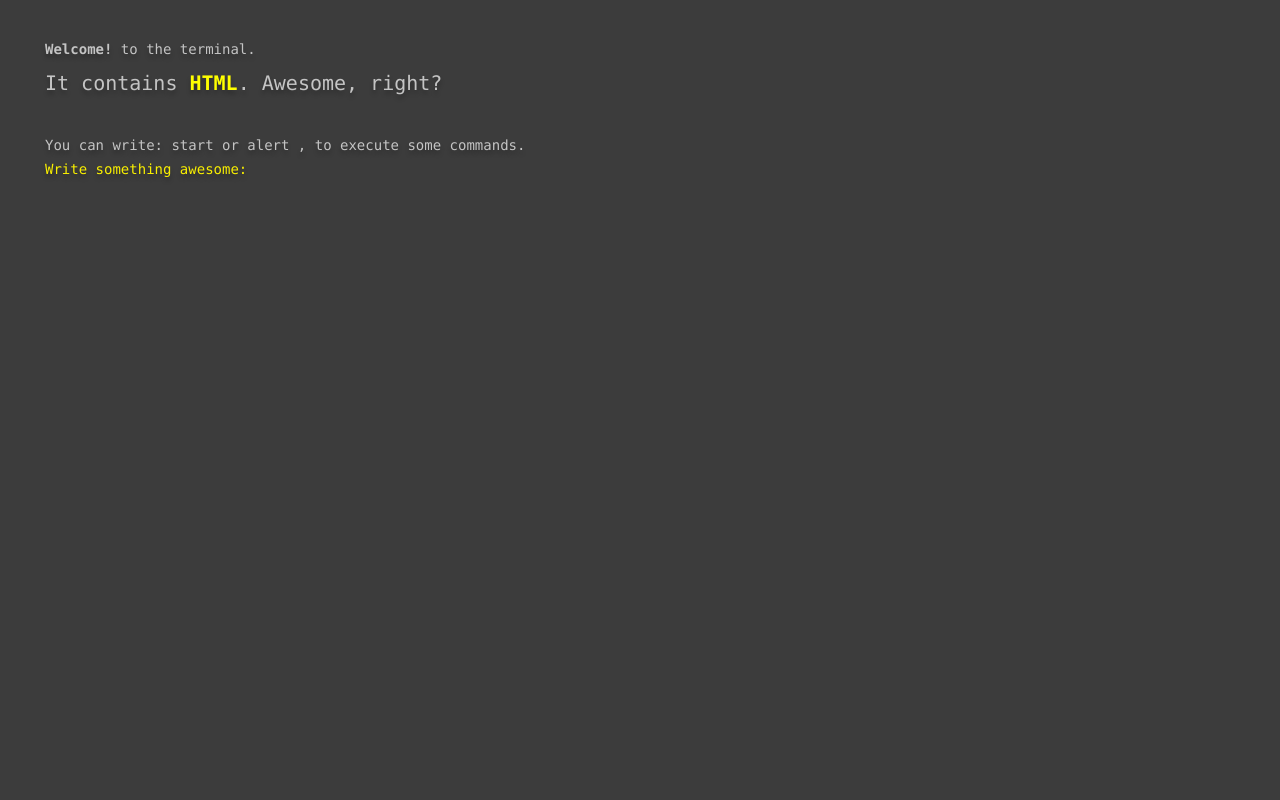
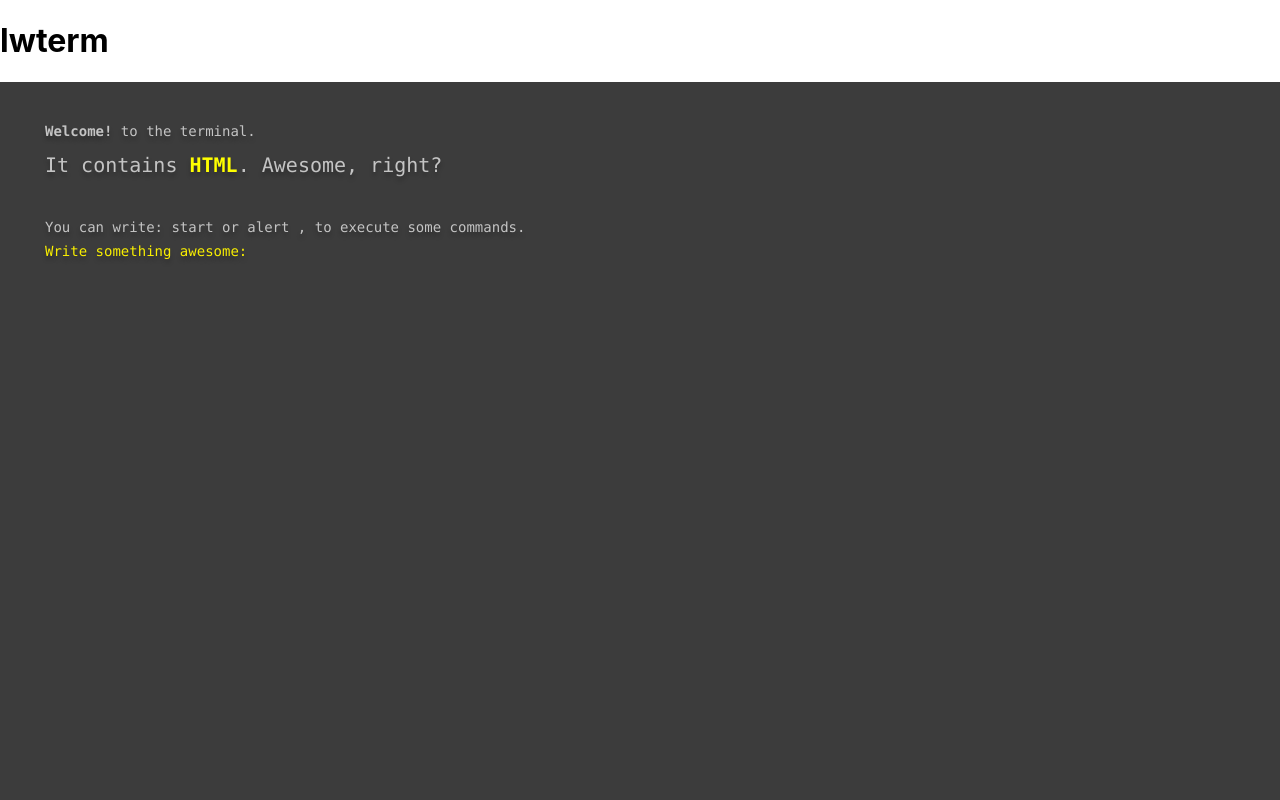
Before and after one commit to luke-weller/terminal, a React (Create React App) app: page / in a window 1280 px wide. Shown: the top 800 px of the page. Built offline with nearby package versions, Linux system fonts and the light colour scheme.

Commit message:
fix issues blocking pipeline build inn github actions into azure

```diff
--- a/public/index.html
+++ b/public/index.html
@@ -24,7 +24,7 @@
       work correctly both with client-side routing and a non-root public URL.
       Learn how to configure a non-root public URL by running `npm run build`.
     -->
-    <title>React App</title>
+    <title>Luke Weller</title>
   </head>
   <body>
     <noscript>You need to enable JavaScript to run this app.</noscript>
--- a/src/App.tsx
+++ b/src/App.tsx
@@ -1,4 +1,4 @@
-import React, {useEffect, useMemo} from 'react';
+import {useEffect, useMemo} from 'react';
 import {Terminal} from "./Terminal";
 import {useTerminal} from "./Terminal/hooks/useTerminal";
 
@@ -21,7 +21,7 @@ function App() {
         <div>You can write: start or alert , to execute some commands.</div>
       </>
     );
-  }, [pushToHistory, setTerminalRef, resetTerminal]);
+  }, []);
 
   const commands = useMemo(() => ({
     'start': async () => {
@@ -52,6 +52,7 @@ function App() {
         promptLabel={<>Write something awesome:</>}
         commands={commands}
       />
+      Happy terminal
     </div>
   );
 }
--- a/src/index.tsx
+++ b/src/index.tsx
@@ -1,19 +1,17 @@
-import React from 'react';
-import ReactDOM from 'react-dom/client';
-import './index.css';
-import App from './App';
-import reportWebVitals from './reportWebVitals';
+import React from "react";
+import ReactDOM from "react-dom/client";
+import "./index.css";
+import App from "./App";
+import reportWebVitals from "./reportWebVitals";
 
 const root = ReactDOM.createRoot(
-  document.getElementById('root') as HTMLElement
+  document.getElementById("root") as HTMLElement
 );
 root.render(
   <React.StrictMode>
+    <h1>lwterm</h1>
     <App />
   </React.StrictMode>
 );
 
-// If you want to start measuring performance in your app, pass a function
-// to log results (for example: reportWebVitals(console.log))
-// or send to an analytics endpoint. Learn more: https://bit.ly/CRA-vitals
 reportWebVitals();
```
Also changed, not shown: 2 other files (tests, documents, lock files or other folders).
